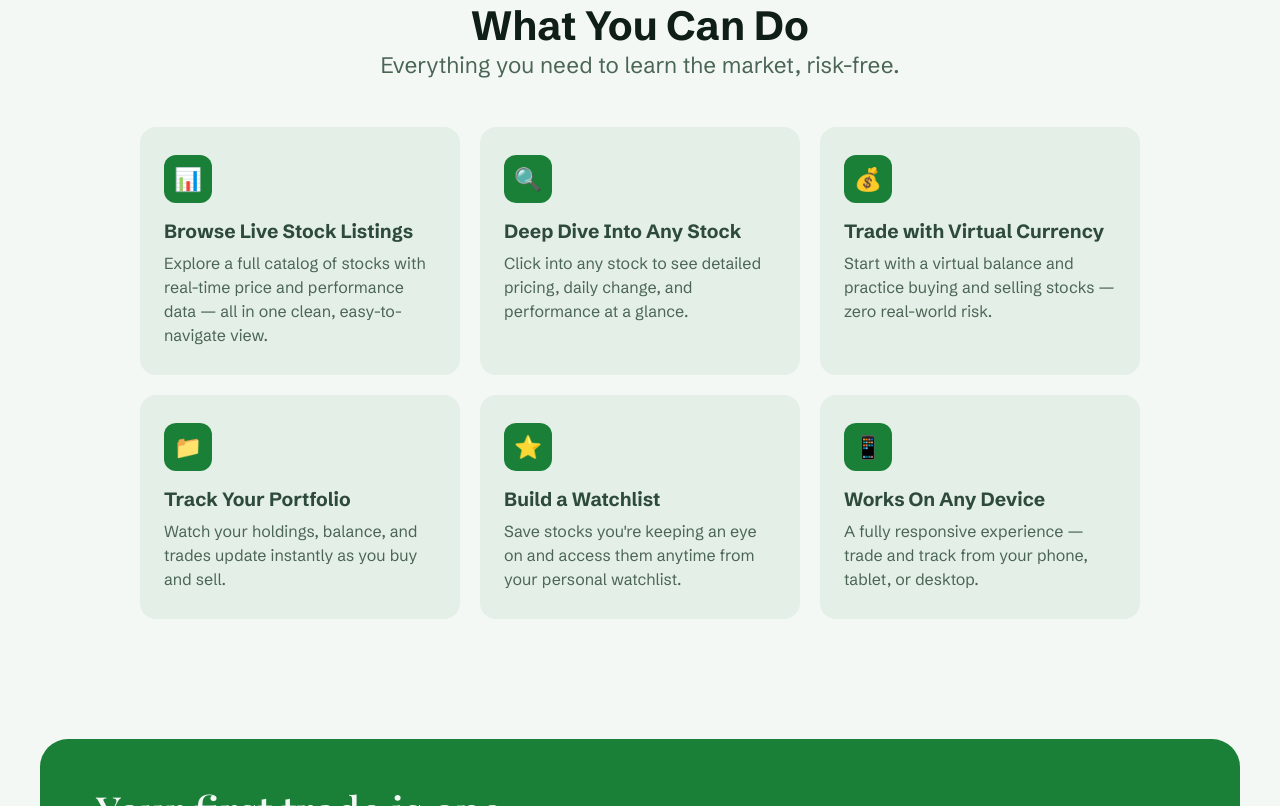
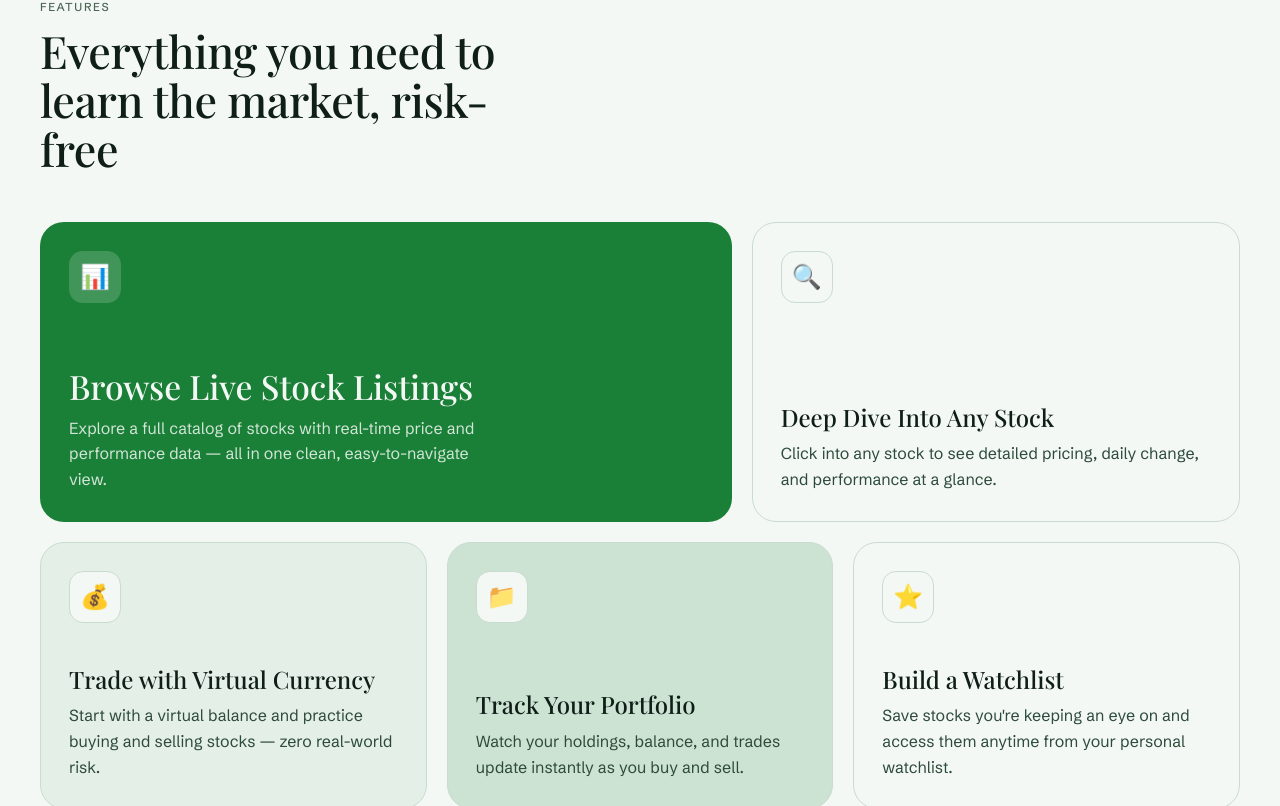
Before and after one commit to khyati170/PaperTrader, a React (Vite) app: page / in a window 1280 px wide. Shown: the part 1354-2160 px from the top of the page. Built offline with nearby package versions, Linux system fonts and the light colour scheme; no server answers.

Commit message:
home page changes

```diff
--- a/src/components/FeatureSection.jsx
+++ b/src/components/FeatureSection.jsx
@@ -1,21 +1,31 @@
-import {features} from "../data/features";
+import { features } from "../data/features";
 
-function FeatureSection({ variant,title,text,icon}) {
+function FeatureSection() {
   return (
     <section className="features-section">
-      <h2 className="section-heading">What You Can Do</h2>
-      <p className="section-subheading">Everything you need to learn the market, risk-free.</p>
-      <div className="features-grid">
-        {features.map((feature) => (
-          <div className="feature-card" key={feature.id}>
-            <div className="feature-icon-wrap">{feature.icon}</div>
-            <h3>{feature.title}</h3>
-            <p>{feature.text}</p>
-          </div>
-        ))}
+      <div className="features-inner">
+        <p className="features-eyebrow">Features</p>
+        <h2 className="features-title">
+          Everything you need to learn the market, risk-free
+        </h2>
+
+        <div className="bento-grid">
+          {features.map((feature) => (
+            <article
+              className={`bento-card bento-card-${feature.id}`}
+              key={feature.id}
+            >
+              <div className="bento-icon">{feature.icon}</div>
+              <div className="bento-body">
+                <p className="bento-eyebrow">{feature.eyebrow}</p>
+                <h3>{feature.title}</h3>
+                <p className="bento-text">{feature.text}</p>
+              </div>
+            </article>
+          ))}
         </div>
+      </div>
     </section>
-
   );
 }
 
--- a/src/index.css
+++ b/src/index.css
@@ -927,89 +927,184 @@ a {
   font-size: 1rem;
   line-height: 1.6;
 }
-
 .features-section {
   padding: 80px 40px;
-  font-size: 1.7rem;
-  text-align: center;
-
   background-color: var(--color-bg);
+  text-align: left;
 }
 
-.section-subheading {
-  color: var(--color-eyebrow);
-
-  font-size: 1.4rem;
-
-  margin-bottom: 48px;
-}
-
-.features-grid {
-  display: grid;
-
-  grid-template-columns: repeat(auto-fit, minmax(240px, 1fr));
-
-  gap: 20px;
-
-  max-width: 1000px;
-
+.features-inner {
+  max-width: 1200px;
   margin: 0 auto;
 }
 
-.feature-card {
+.features-eyebrow {
+  margin-bottom: 12px;
+  color: var(--color-eyebrow);
+  font-size: 0.72rem;
+  font-weight: 500;
+  letter-spacing: 0.14em;
+  text-transform: uppercase;
+}
+
+.features-title {
+  max-width: 18ch;
+  margin-bottom: 48px;
+  color: var(--color-heading);
+  font-family: 'Playfair Display', serif;
+  font-size: clamp(2rem, 4vw, 2.8rem);
+  font-weight: 500;
+  line-height: 1.1;
+  letter-spacing: -0.01em;
+}
+
+.bento-grid {
+  display: grid;
+  grid-template-columns: repeat(12, 1fr);
+  gap: 20px;
+}
+
+.bento-card {
+  display: flex;
+  flex-direction: column;
+  justify-content: space-between;
+  gap: 32px;
+  min-height: 240px;
+  padding: 28px;
+  border: 1px solid var(--color-border);
+  border-radius: 24px;
   background-color: var(--color-bg-alt);
-
-  border-radius: 16px;
-
-  padding: 28px 24px;
-
-  text-align: left;
-
+  color: var(--color-subheading);
   transition:
     transform 0.25s ease,
     box-shadow 0.25s ease;
 }
 
-.feature-card:hover {
+.bento-card:hover {
   transform: translateY(-4px);
-
-  box-shadow: 0 8px 24px rgba(36, 28, 10, 0.08);
+  box-shadow: 0 14px 34px var(--navbar-shadow);
 }
 
-.feature-icon-wrap {
-  width: 48px;
-  height: 48px;
+/* Layout: 7+5 / 4+4+4 / 12 */
+.bento-card-1 { grid-column: span 7; min-height: 300px; }
+.bento-card-2 { grid-column: span 5; }
+.bento-card-3,
+.bento-card-4,
+.bento-card-5 { grid-column: span 4; }
+.bento-card-6 {
+  grid-column: span 12;
+  min-height: 0;
+  flex-direction: row;
+  align-items: center;
+  justify-content: flex-start;
+  gap: 24px;
+}
 
-  border-radius: 12px;
+/* Variants */
+.bento-card-1 {
+  background-color: var(--color-accent);
+  border-color: transparent;
+  color: var(--color-bg);
+}
 
-  background-color: var(--color-accent);
+.bento-card-2 {
+  background-color: var(--color-bg);
+}
 
-  color: var(--color-bg);
+.bento-card-4 {
+  background-color: color-mix(in srgb, var(--color-accent) 18%, var(--color-bg));
+}
 
+.bento-card-5 {
+  background-color: var(--color-bg);
+}
+
+/* Card content */
+.bento-icon {
   display: flex;
   align-items: center;
   justify-content: center;
-
-  font-size: 1.4rem;
-
-  margin-bottom: 16px;
+  flex-shrink: 0;
+  width: 52px;
+  height: 52px;
+  border-radius: 14px;
+  background-color: var(--color-bg);
+  border: 1px solid var(--color-border);
+  font-size: 1.5rem;
 }
 
-.feature-card h3 {
-  color: var(--color-subheading);
-
-  font-size: 1.2rem;
-
-  margin-bottom: 8px;
+.bento-card-1 .bento-icon {
+  background-color: color-mix(in srgb, var(--color-bg) 18%, transparent);
+  border-color: transparent;
 }
 
-.feature-card p {
+.bento-eyebrow {
+  margin-bottom: 10px;
   color: var(--color-eyebrow);
+  font-size: 0.7rem;
+  font-weight: 500;
+  letter-spacing: 0.14em;
+  text-transform: uppercase;
+}
 
+.bento-card-1 .bento-eyebrow {
+  color: var(--color-bg);
+  opacity: 0.75;
+}
+
+.bento-card h3 {
+  margin-bottom: 10px;
+  color: var(--color-heading);
+  font-family: 'Playfair Display', serif;
+  font-size: 1.5rem;
+  font-weight: 500;
+  line-height: 1.2;
+}
+
+.bento-card-1 h3 {
+  color: var(--color-bg);
+  font-size: clamp(1.7rem, 3vw, 2.1rem);
+}
+
+.bento-text {
+  max-width: 44ch;
   font-size: 1rem;
+  line-height: 1.6;
+}
 
-  line-height: 1.5;
+.bento-card-1 .bento-text {
+  color: var(--color-bg);
+  opacity: 0.85;
 }
+
+/* Responsive */
+@media (max-width: 900px) {
+  .features-section { padding: 56px 24px; }
+
+  .bento-grid { grid-template-columns: repeat(2, 1fr); }
+
+  .bento-card-1,
+  .bento-card-2,
+  .bento-card-3,
+  .bento-card-4,
+  .bento-card-5 { grid-column: span 1; }
+
+  .bento-card-1 { grid-column: span 2; }
+  .bento-card-6 { grid-column: span 2; }
+}
+
+@media (max-width: 600px) {
+  .bento-grid { grid-template-columns: 1fr; }
+
+  .bento-card-1,
+  .bento-card-6 { grid-column: span 1; }
+
+  .bento-card-6 {
+    flex-direction: column;
+    align-items: flex-start;
+  }
+}
+
 
 
 .logout-button {
```
